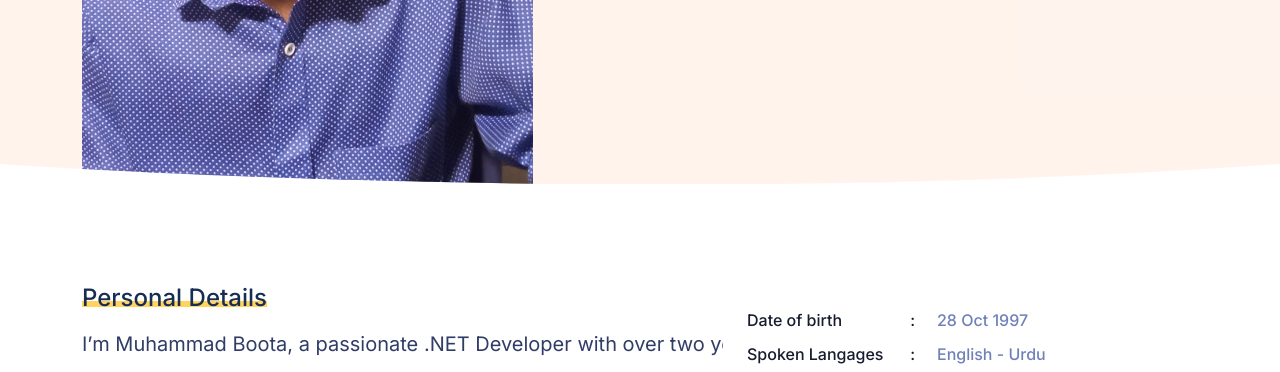
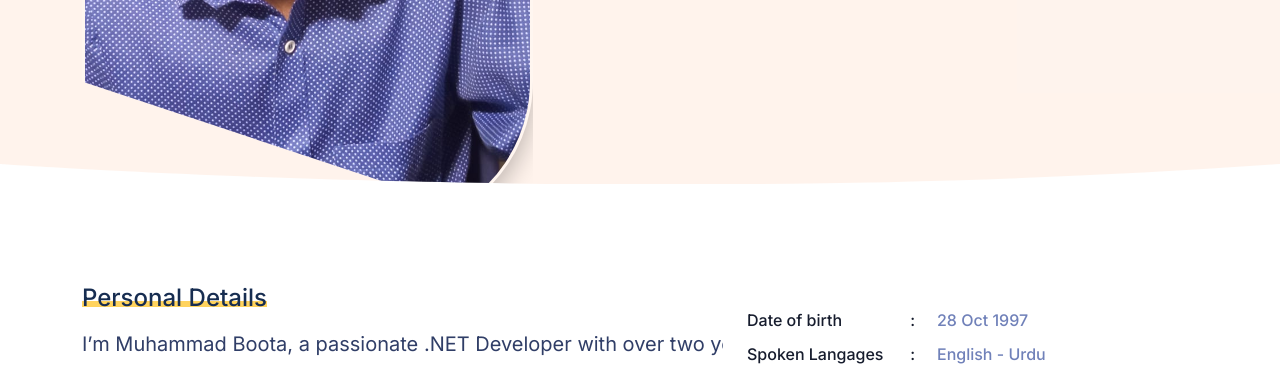
Before and after one commit to MSaqib123/MyPortFolio, a plain HTML site: page index.html in a window 1280 px wide. Shown: the part 416-788 px from the top of the page. Drawn offline with Linux system fonts and the light colour scheme; a web font is replaced by a local one.

Commit message:
working on pr9ofile picture

```diff
--- a/index.html
+++ b/index.html
@@ -20,6 +20,21 @@
 
     <!-- colors -->
     <link href="css/colors/default.css" rel="stylesheet" type="text/css" id="color-opt" />
+
+    <style>
+        .stylish-photo {
+  position: relative;
+  box-shadow: 0 10px 25px rgba(0,0,0,0.25);
+  border: 3px solid rgba(255,255,255,0.2);
+  transition: all 0.4s ease;
+}
+
+.stylish-photo:hover {
+  filter: brightness(1.05) saturate(1.2);
+  box-shadow: 0 20px 40px rgba(0,0,0,0.35);
+}
+
+    </style>
 </head>
 
 <body data-bs-spy="scroll" data-bs-target=".navbar" data-bs-offset="80">
@@ -55,10 +70,18 @@
         <div class="container">
             <div class="row align-items-center justify-content-center overflow-hidden" style="height: 600px;">
 
-                <div class="col-lg-5  mx-auto mt-5">
-                    <!-- <img src="images/personal/1.png" alt="" class="img-fluid ml-lg-5"> -->
-                    <img src="images/users/profile.jpg" alt="" class="img-fluid ">
-                </div><!--end col-->
+                <!-- <img src="images/personal/1.png" alt="" class="img-fluid ml-lg-5"> -->
+                <div class="col-lg-5 mx-auto mt-5 text-center">
+  <img src="images/users/profile.jpg" alt="Profile"
+       class="img-fluid stylish-photo"
+       style="
+         object-fit: cover;
+         border-top-right-radius: 150px;
+         border-bottom-right-radius: 150px;
+         clip-path: polygon(0 0, 100% 0, 100% 100%, 0 75%);
+       ">
+</div>
+
                 <div class="col-lg-7 text-center px-0 px-xl-4 mt-5 mt-lg-0 pt-5 pt-lg-0">
                     <h5 class="d-inline-block py-1 px-3 rounded text-muted">Hi, I'm <b class="text-dark">Muhammad
                             Boota</b></h5>
```
Also changed, not shown: images/users/Net.png (added), images/users/Profile2_withoutbackgorund.png (added).
